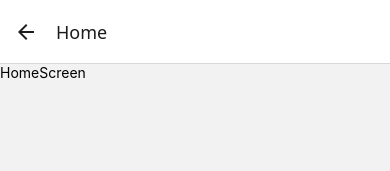
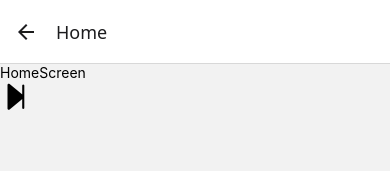
Before and after one commit to SaikiranVulla/FoodDelivery, a React Native app: screen /Home in a window 390 px wide. Shown: the top 171 px of the page. Built offline with nearby package versions, Linux system fonts and the light colour scheme.

Commit message:
Installed vector Icons

```diff
--- a/App.jsx
+++ b/App.jsx
@@ -1,6 +1,5 @@
 import {StyleSheet, Text, View} from 'react-native';
 import React, {useEffect} from 'react';
-import AntDesign from 'react-native-vector-icons/AntDesign';
 import {NavigationContainer} from '@react-navigation/native';
 import MainStack from './src/Navigations/MainStack';
 
--- a/src/Container/HomeScreen.js
+++ b/src/Container/HomeScreen.js
@@ -1,10 +1,12 @@
 import {StyleSheet, Text, View} from 'react-native';
 import React from 'react';
+import ICON from 'react-native-vector-icons/AntDesign'
 
 const HomeScreen = () => {
   return (
     <View>
       <Text>HomeScreen</Text>
+      <ICON name="stepforward" size={30}/>
     </View>
   );
 };
```
Also changed, not shown: 1 other file (tests, documents, lock files or other folders).
